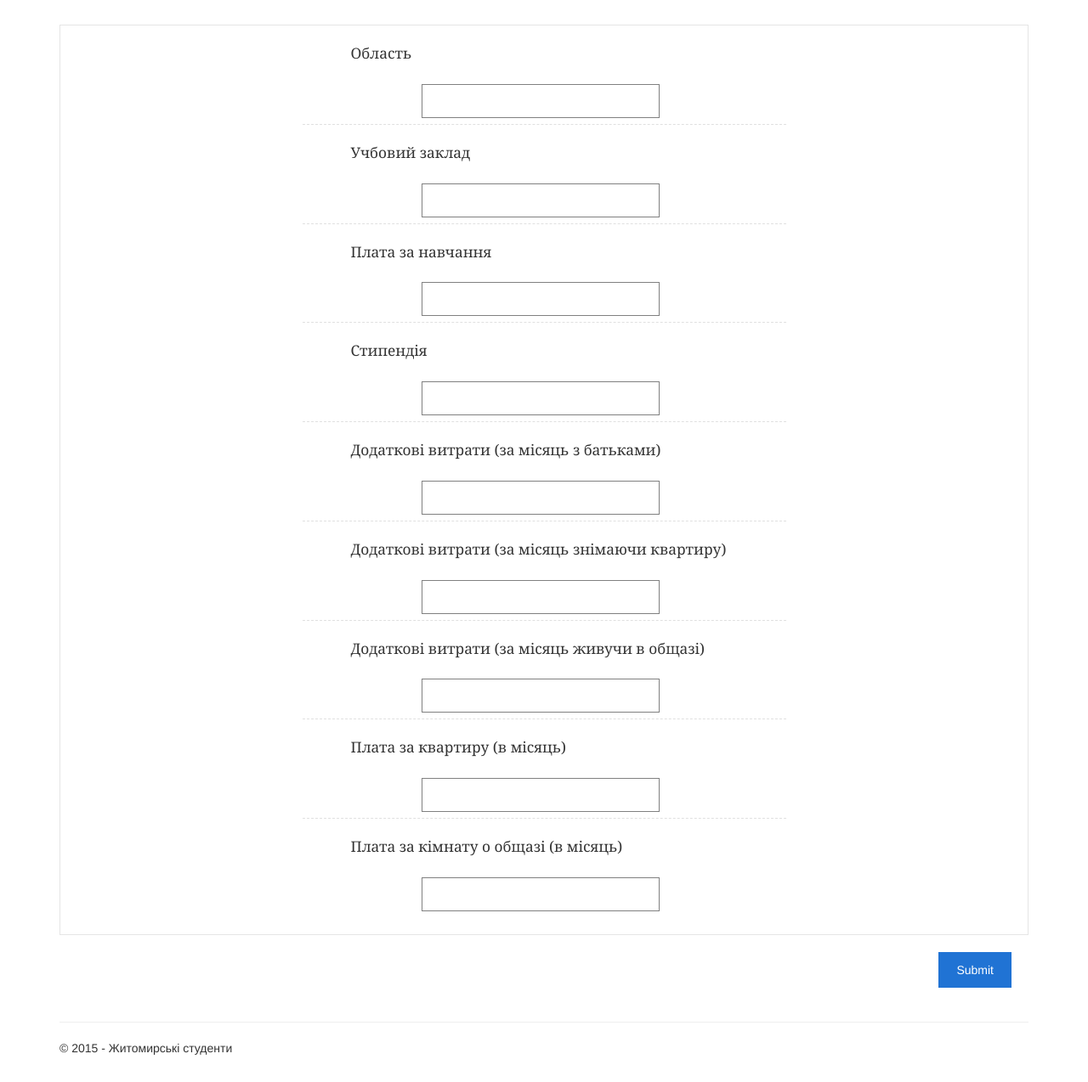
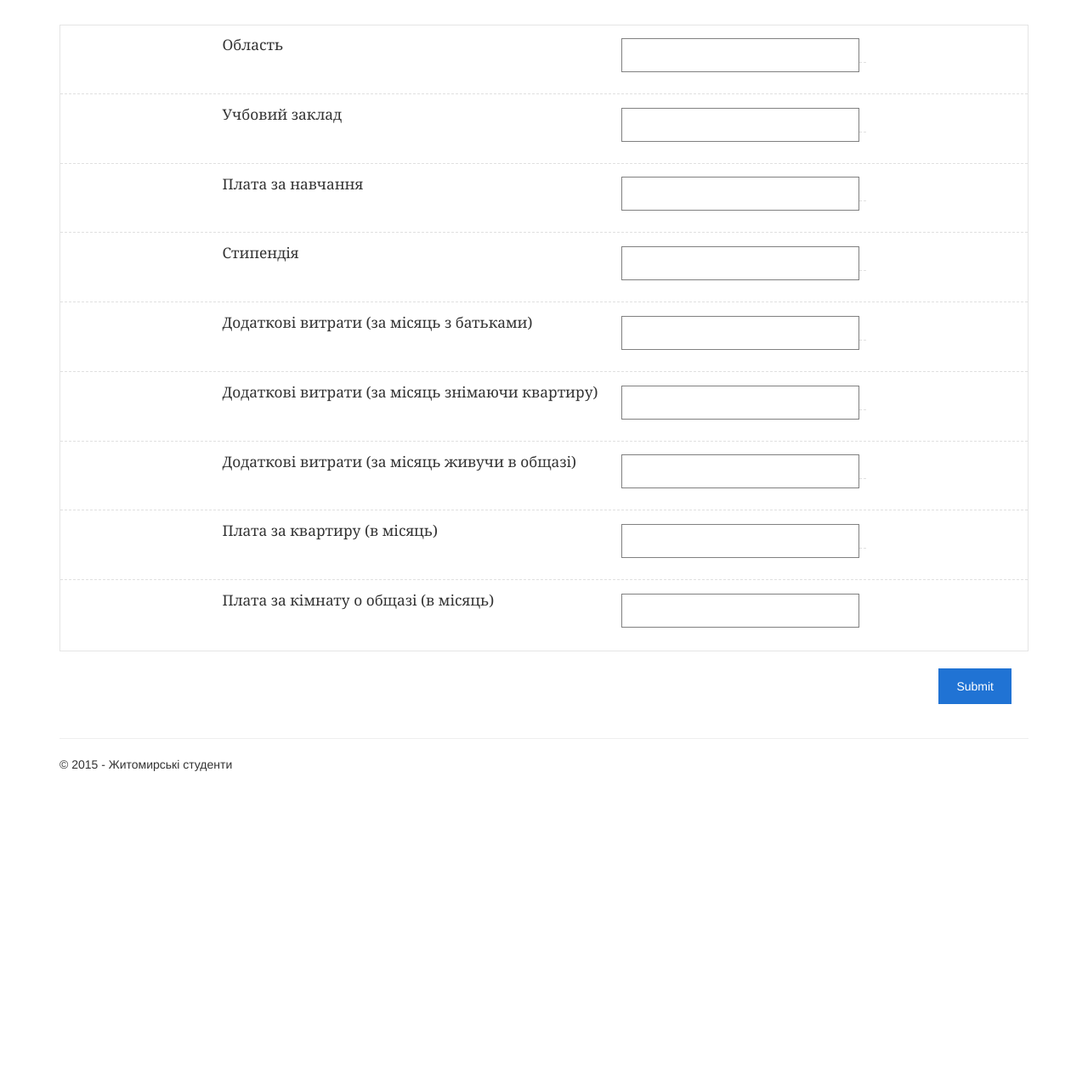
Before and after one commit to MestlZZ/awabi, an ASP.NET MVC app: page / in a window 1280 px wide. Shown: the part 51-1325 px from the top of the page at 85% size. After the commit the page ends 959 px from the top, so only its background shows below. Run offline with ASP.NET Core 8 and stand-ins for ASP.NET MVC 5, Linux system fonts and the light colour scheme; the project's own start-up code is not run, and a stand-in starts its controllers and pages; some libraries are stand-ins or nearby versions.

Commit message:
Базова адапція для екрану виконана (форма)

```diff
--- a/WCS/Content/Site.css
+++ b/WCS/Content/Site.css
@@ -1,3 +1,32 @@
+
+@media screen and (min-width:1200px){
+    #editor_model{
+        text-align:center;
+    }
+   .editor-label {
+        display:inline;
+        padding: 0px 10px 0px 0px;
+    }
+   .editor-field{
+       display:inline;
+   }
+   label{
+       margin-top: 10px !important;
+       text-overflow: ellipsis;
+       white-space: nowrap;
+       overflow: hidden;
+   }
+   .editor-label:nth-child(n)::before{
+
+    }
+   .editor-field:nth-child(2n)::after{
+        content: '';
+        width: 100%;
+        height: 1px;
+        display:inline-block;
+    }
+}
+
 body {
     width:100%;
     margin:0;
@@ -23,12 +52,10 @@ label {
     width:40%;
     text-align:left;
     word-wrap: break-word;
-    margin-bottom: 0 !important;
     font-family:Georgia, 'Times New Roman', Times, serif;
     font-weight:200 !important;
     font-size:13pt;
 }
-
 input[type=submit]{
     margin:20px;
     border: medium none;
```
